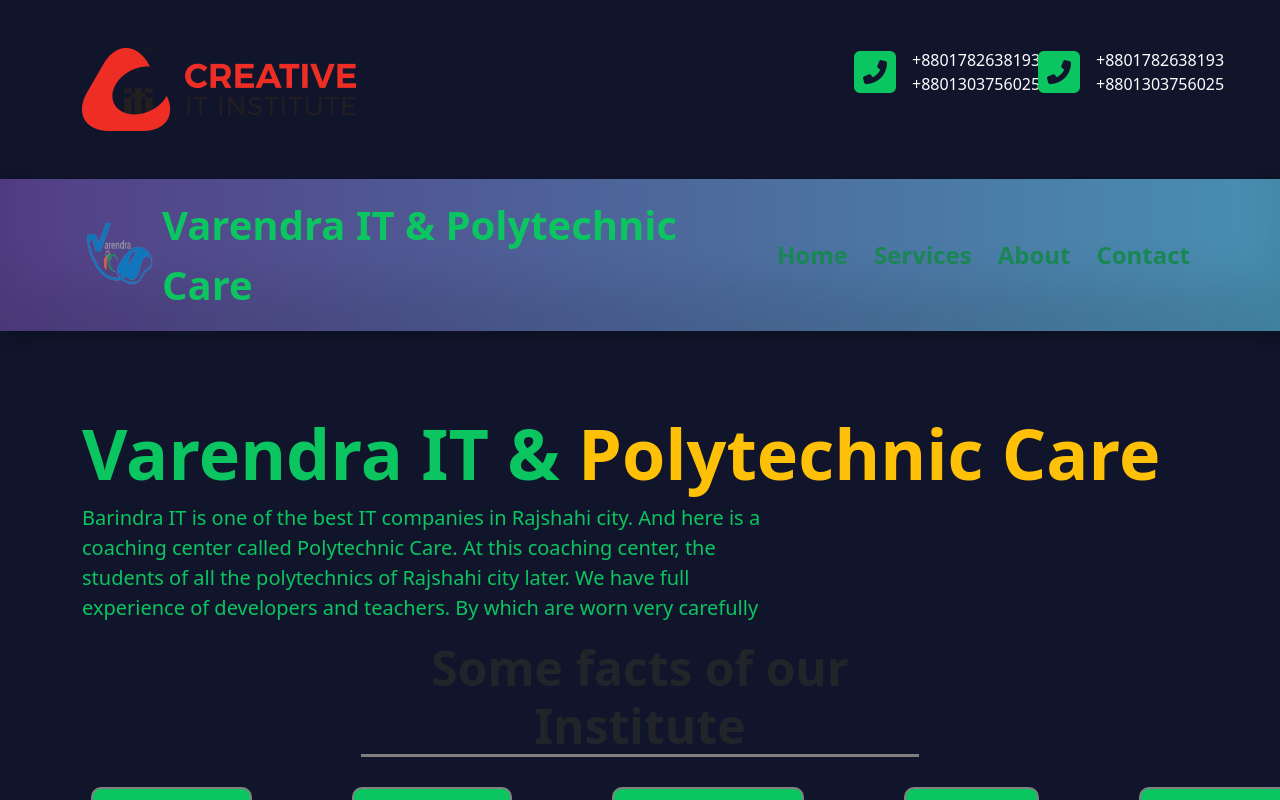
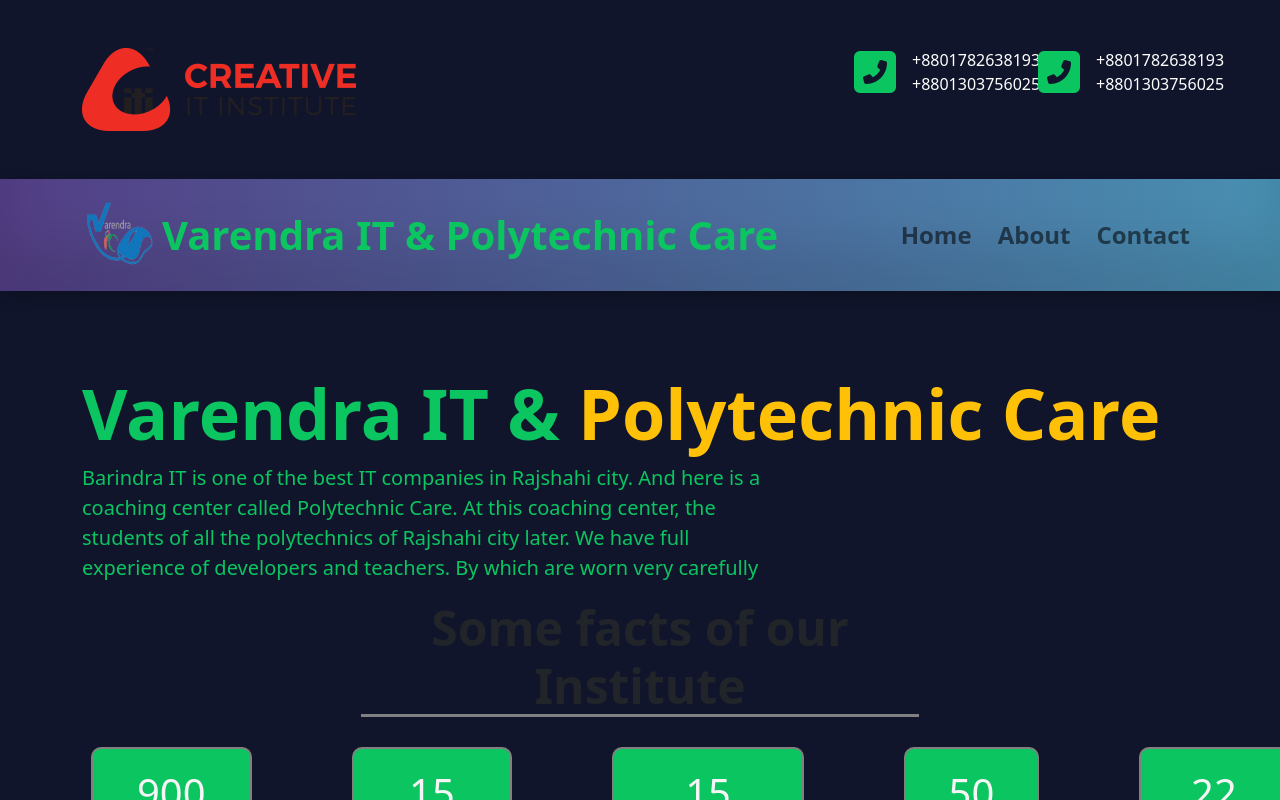
Before and after one commit to Mohon45/Varendra-IT-Polytechnic-Care, a React (Create React App) app: page / in a window 1280 px wide. Shown: the top 800 px of the page. Built offline with nearby package versions, Linux system fonts and the light colour scheme.

Commit message:
some change

```diff
--- a/src/components/Header/Header.js
+++ b/src/components/Header/Header.js
@@ -27,16 +27,14 @@
 
                         <Nav className="justify-content-end" activeKey="/home">
                             <Nav.Item>
-                                <NavLink className="nav-link text-success" to="/home">Home</NavLink>
+                                <NavLink className="nav-link" to="/home">Home</NavLink>
+                            </Nav.Item>
+
+                            <Nav.Item>
+                                <NavLink className="nav-link" to="/about">About</NavLink>
                             </Nav.Item>
                             <Nav.Item>
-                                <NavLink className="nav-link text-success" to="/service">Services</NavLink>
-                            </Nav.Item>
-                            <Nav.Item>
-                                <NavLink className="nav-link text-success" to="/about">About</NavLink>
-                            </Nav.Item>
-                            <Nav.Item>
-                                <NavLink className="nav-link text-success" to="/contact">Contact</NavLink>
+                                <NavLink className="nav-link" to="/contact">Contact</NavLink>
                             </Nav.Item>
                         </Nav>
                     </Container>
```
